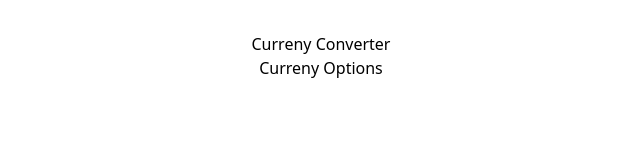
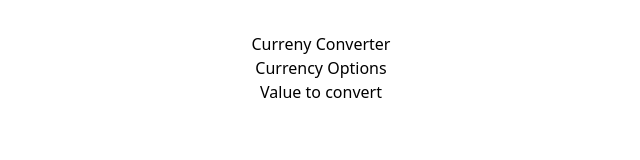
Before and after one commit to samade747/React-App-Currency-Converter-pro-Vite-tailwindcss-, a React (Vite) app in the folder currenyconverter/: page / in a window 1280 px wide. Shown: the top 160 px of the page, without its empty margins (319-959 px from the left). Built offline with nearby package versions, Linux system fonts and the light colour scheme.

Commit message:
Update App.jsx

```diff
--- a/currenyconverter/src/App.jsx
+++ b/currenyconverter/src/App.jsx
@@ -12,8 +12,8 @@ function App() {
       <div className='bg-gray-200 border-2 border-gray-400 rounded-lg p-2'>
         <h1 className='bg-red-600 text-white font-bold w-full text-center py-4 px-2 rounded-lg text-lg'>Curreny Converter</h1>
           <div className='bg-red-600 text-white font-bold text-center w-full py-4 px-2 rounded-lg text-lg'>
-            <h6 className='="italic text-blue-600 text-lg font-semibold border-b-2 border-blue-600"'>Curreny Options</h6>
-
+            <h6 className='="italic text-blue-600 text-lg font-semibold border-b-2 border-blue-600"'>Currency Options</h6>
+              <p className='text-base font-medium m-0'>Value to convert </p>
 
 
           </div>
```
